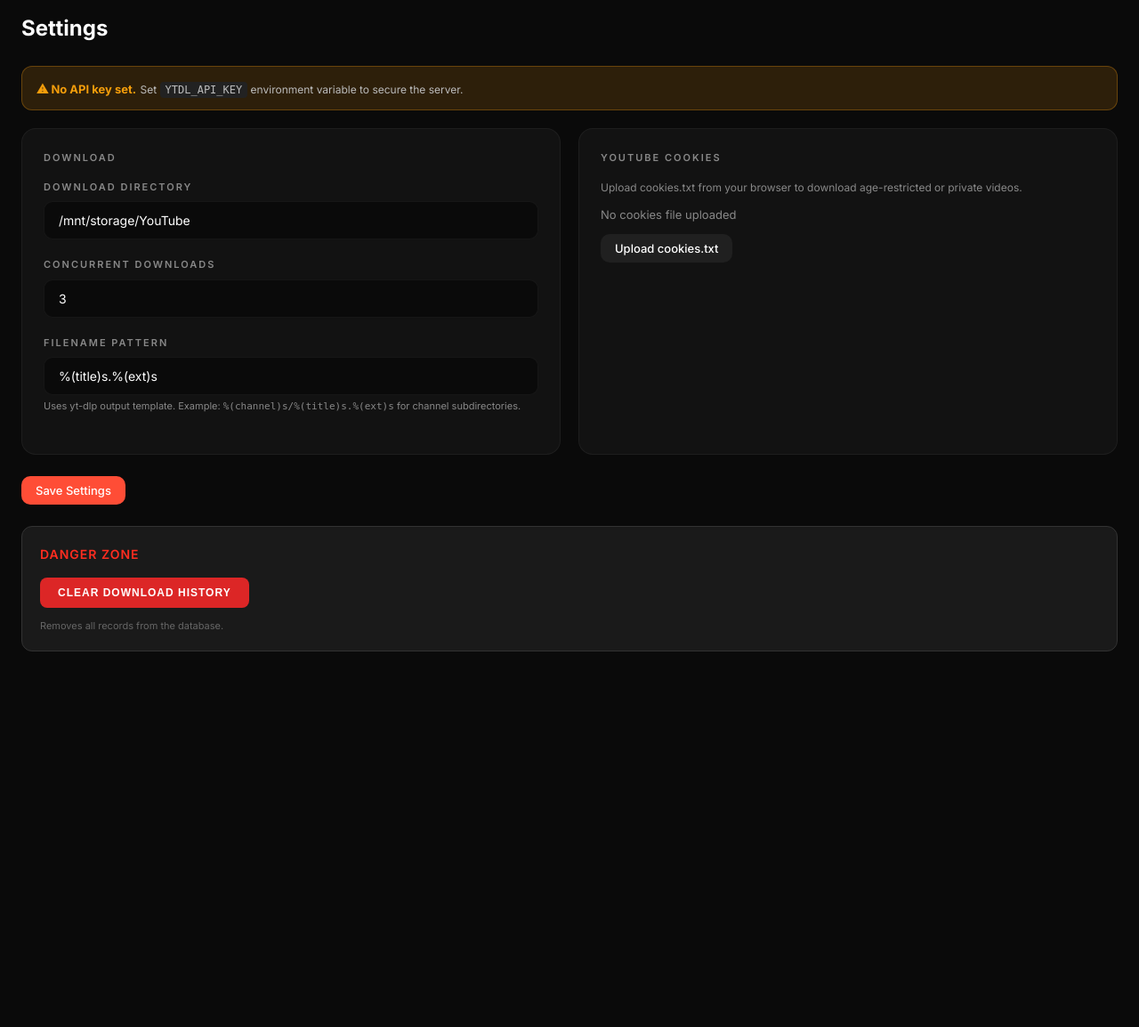
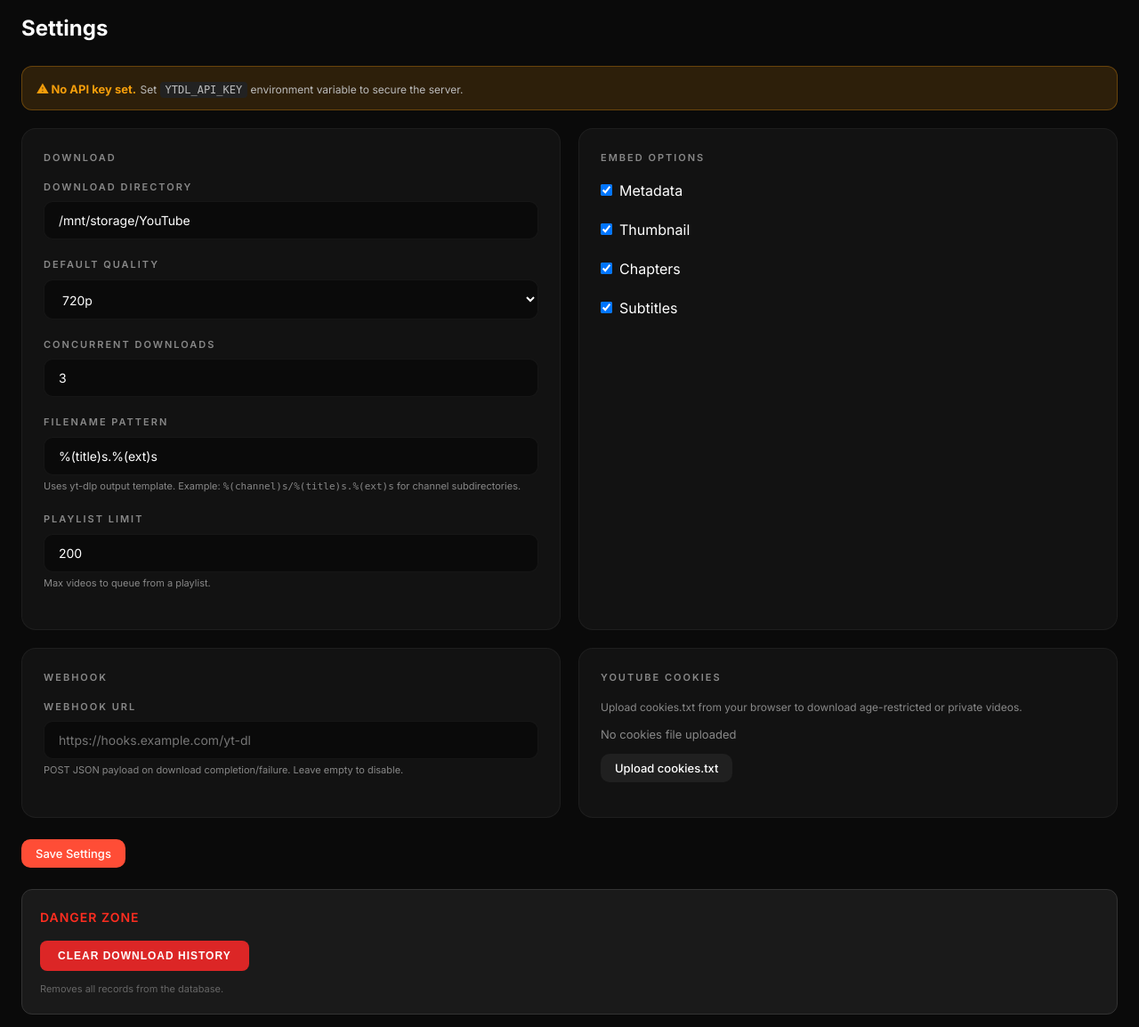
Before and after one commit to CodeAbhi826/yt-dl, a Flask app: page /settings in a window 1280 px wide. Shown: the part 72-1226 px from the top of the page at 89% size. Before the commit the page ends 804 px from the top, so only its background shows below. Run offline with Flask 3, Linux system fonts and the light colour scheme; some libraries are stand-ins or nearby versions.

Commit message:
Settings UI: all config keys now saveable (webhook_url, playlist_limit, default_quality, embed_*), version bump 1.1, docker-compose YTDL_BIND env, dead settings.js removed

```diff
--- a/docker-compose.yml
+++ b/docker-compose.yml
@@ -9,6 +9,7 @@ services:
       - ./downloads:/mnt/storage/YouTube
     environment:
       - YTDL_API_KEY=
+      - YTDL_BIND=0.0.0.0
     restart: unless-stopped
 
 volumes:
--- a/src/app.py
+++ b/src/app.py
@@ -166,7 +166,7 @@ def health():
 def api_info():
     return jsonify({
         "dbus_available": dbus_available(),
-        "version": "1.0",
+        "version": "1.1",
         "auth_required": bool(API_KEY),
     })
 
@@ -530,6 +530,14 @@ def settings_page():
     return render_template("settings.html", active="settings",
                            download_dir=cfg.get("download_dir", "/mnt/storage/YouTube"),
                            concurrent_limit=cfg.get("concurrent_limit", 3),
+                           output_pattern=cfg.get("output_pattern", "%(title)s.%(ext)s"),
+                           default_quality=cfg.get("default_quality", "720p"),
+                           playlist_limit=cfg.get("playlist_limit", 200),
+                           webhook_url=cfg.get("webhook_url", ""),
+                           embed_metadata=cfg.get("embed_metadata", True),
+                           embed_thumbnail=cfg.get("embed_thumbnail", True),
+                           embed_chapters=cfg.get("embed_chapters", True),
+                           embed_subs=cfg.get("embed_subs", True),
                            theme=cfg.get("theme", "dark"))
 
 @app.route("/stats")
--- a/src/templates/settings.html
+++ b/src/templates/settings.html
@@ -15,15 +15,62 @@
 <input type="text" class="form-input" id="download_dir" value="{{ download_dir }}">
 </div>
 <div class="form-group">
+<label class="form-label">Default Quality</label>
+<select class="form-input" id="default_quality">
+<option value="144p" {% if default_quality == "144p" %}selected{% endif %}>144p</option>
+<option value="240p" {% if default_quality == "240p" %}selected{% endif %}>240p</option>
+<option value="360p" {% if default_quality == "360p" %}selected{% endif %}>360p</option>
+<option value="480p" {% if default_quality == "480p" %}selected{% endif %}>480p</option>
+<option value="720p" {% if default_quality == "720p" %}selected{% endif %}>720p</option>
+<option value="1080p" {% if default_quality == "1080p" %}selected{% endif %}>1080p</option>
+<option value="1440p" {% if default_quality == "1440p" %}selected{% endif %}>1440p</option>
+<option value="2160p" {% if default_quality == "2160p" %}selected{% endif %}>2160p</option>
+<option value="best" {% if default_quality == "best" %}selected{% endif %}>Best</option>
+<option value="audio" {% if default_quality == "audio" %}selected{% endif %}>Audio</option>
+</select>
+</div>
+<div class="form-group">
 <label class="form-label">Concurrent Downloads</label>
 <input type="number" class="form-input" id="concurrent_limit" value="{{ concurrent_limit }}" min="1" max="10">
 </div>
 <div class="form-group">
 <label class="form-label">Filename Pattern</label>
-<input type="text" class="form-input" id="output_pattern" value="%(title)s.%(ext)s" placeholder="%(title)s.%(ext)s">
+<input type="text" class="form-input" id="output_pattern" value="{{ output_pattern }}" placeholder="%(title)s.%(ext)s">
 <p style="font-size:11px;color:var(--text-muted);margin-top:4px;">
 Uses yt-dlp output template. Example: <code>%(channel)s/%(title)s.%(ext)s</code> for channel subdirectories.
 </p>
+</div>
+<div class="form-group">
+<label class="form-label">Playlist Limit</label>
+<input type="number" class="form-input" id="playlist_limit" value="{{ playlist_limit }}" min="1" max="1000">
+<p style="font-size:11px;color:var(--text-muted);margin-top:4px;">Max videos to queue from a playlist.</p>
+</div>
+</div>
+<div class="card">
+<div class="card-title">Embed Options</div>
+<div class="form-group" style="display:flex;align-items:center;gap:8px;">
+<input type="checkbox" id="embed_metadata" {% if embed_metadata %}checked{% endif %}>
+<label for="embed_metadata">Metadata</label>
+</div>
+<div class="form-group" style="display:flex;align-items:center;gap:8px;">
+<input type="checkbox" id="embed_thumbnail" {% if embed_thumbnail %}checked{% endif %}>
+<label for="embed_thumbnail">Thumbnail</label>
+</div>
+<div class="form-group" style="display:flex;align-items:center;gap:8px;">
+<input type="checkbox" id="embed_chapters" {% if embed_chapters %}checked{% endif %}>
+<label for="embed_chapters">Chapters</label>
+</div>
+<div class="form-group" style="display:flex;align-items:center;gap:8px;">
+<input type="checkbox" id="embed_subs" {% if embed_subs %}checked{% endif %}>
+<label for="embed_subs">Subtitles</label>
+</div>
+</div>
+<div class="card">
+<div class="card-title">Webhook</div>
+<div class="form-group">
+<label class="form-label">Webhook URL</label>
+<input type="url" class="form-input" id="webhook_url" placeholder="https://hooks.example.com/yt-dl" value="{{ webhook_url }}">
+<p style="font-size:11px;color:var(--text-muted);margin-top:4px;">POST JSON payload on download completion/failure. Leave empty to disable.</p>
 </div>
 </div>
 <div class="card">
@@ -79,6 +126,14 @@ function saveSettings() {
     download_dir: document.getElementById("download_dir").value,
     concurrent_limit: parseInt(document.getElementById("concurrent_limit").value),
     output_pattern: document.getElementById("output_pattern").value,
+    default_quality: document.getElementById("default_quality").value,
+    playlist_limit: parseInt(document.getElementById("playlist_limit").value) || 200,
+    webhook_url: document.getElementById("webhook_url").value || "",
+    embed_metadata: document.getElementById("embed_metadata").checked,
+    embed_thumbnail: document.getElementById("embed_thumbnail").checked,
+    embed_chapters: document.getElementById("embed_chapters").checked,
+    embed_subs: document.getElementById("embed_subs").checked,
+    theme: document.getElementById("theme") ? document.getElementById("theme").value : "dark",
   };
   fetch("/api/settings", {method:"PUT", headers:{"Content-Type":"application/json"}, body:JSON.stringify(cfg)})
     .then(r=>r.json()).then(d=> showToast("Settings saved"));
```
